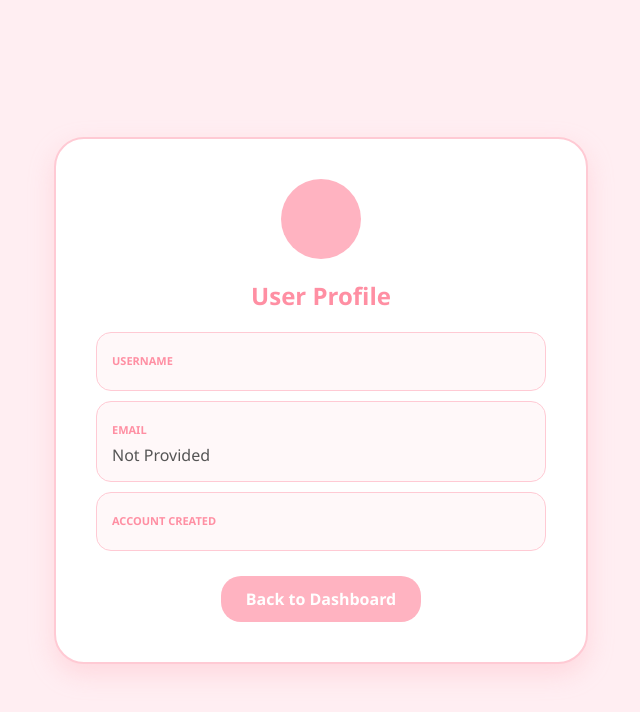
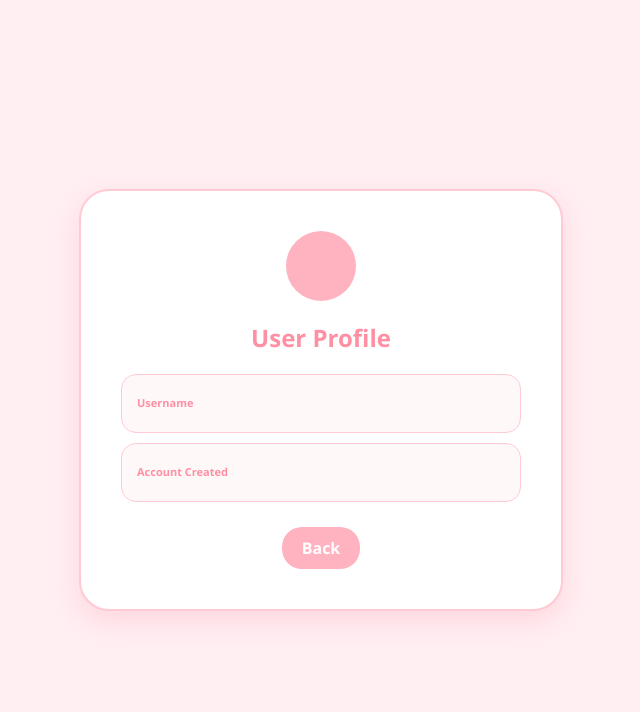
Before and after one commit to ediblecookies/ssd-project, a Django app: template core/templates/profile.html in a window 1280 px wide. Shown: the top 712 px of the page, without its empty margins (319-959 px from the left). Run offline with Django 5.2, Linux system fonts and the light colour scheme; the template is opened without the code that fills it, so the values that code supplies are empty.

Commit message:
Full system complete with Audit Log and Profile

```diff
--- a/core/templates/profile.html
+++ b/core/templates/profile.html
@@ -1,26 +1,25 @@
 <!DOCTYPE html>
 <html>
 <head>
-    <title>User Profile - Secure Admin Page</title>
+    <title>Profile - Secure Admin Page</title>
     <style>
         body { background-color: #ffeef2; font-family: 'Segoe UI', sans-serif; display: flex; justify-content: center; align-items: center; min-height: 100vh; margin: 0; }
-        .profile-card { background: white; padding: 40px; border-radius: 30px; box-shadow: 0 10px 25px rgba(255, 182, 193, 0.4); width: 100%; max-width: 450px; text-align: center; border: 2px solid #ffcad4; }
-        .avatar { width: 80px; height: 80px; background: #ffb3c1; color: white; border-radius: 50%; display: flex; align-items: center; justify-content: center; font-size: 32px; margin: 0 auto 20px; font-weight: bold; }
+        .card { background: white; padding: 40px; border-radius: 30px; box-shadow: 0 10px 25px rgba(255, 182, 193, 0.4); width: 100%; max-width: 400px; text-align: center; border: 2px solid #ffcad4; }
+        .avatar { width: 70px; height: 70px; background: #ffb3c1; color: white; border-radius: 50%; display: flex; align-items: center; justify-content: center; font-size: 30px; margin: 0 auto 20px; font-weight: bold; }
         h2 { color: #ff8fa3; margin-bottom: 20px; }
-        .info-box { text-align: left; background: #fff8f9; padding: 15px; border-radius: 15px; margin-bottom: 10px; border: 1px solid #ffcad4; }
-        label { color: #ff8fa3; font-weight: bold; font-size: 11px; text-transform: uppercase; }
+        .box { text-align: left; background: #fff8f9; padding: 15px; border-radius: 15px; margin-bottom: 10px; border: 1px solid #ffcad4; }
+        label { color: #ff8fa3; font-weight: bold; font-size: 11px; }
         p { color: #555; margin: 5px 0 0; }
-        .back-btn { background-color: #ffb3c1; color: white; text-decoration: none; padding: 12px 25px; border-radius: 20px; display: inline-block; margin-top: 15px; font-weight: bold; }
+        .btn { background-color: #ffb3c1; color: white; text-decoration: none; padding: 10px 20px; border-radius: 20px; display: inline-block; margin-top: 15px; font-weight: bold; }
     </style>
 </head>
 <body>
-    <div class="profile-card">
+    <div class="card">
         <div class="avatar">{{ user.username|first|upper }}</div>
         <h2>User Profile</h2>
-        <div class="info-box"><label>Username</label><p>{{ user.username }}</p></div>
-        <div class="info-box"><label>Email</label><p>{{ user.email|default:"Not Provided" }}</p></div>
-        <div class="info-box"><label>Account Created</label><p>{{ user.date_joined|date:"d M Y" }}</p></div>
-        <a href="{% url 'dashboard' %}" class="back-btn">Back to Dashboard</a>
+        <div class="box"><label>Username</label><p>{{ user.username }}</p></div>
+        <div class="box"><label>Account Created</label><p>{{ user.date_joined|date:"d M Y" }}</p></div>
+        <a href="{% url 'dashboard' %}" class="btn">Back</a>
     </div>
 </body>
 </html>
```
Also changed, not shown: core/views.py (+5 -13 lines), db.sqlite3.
